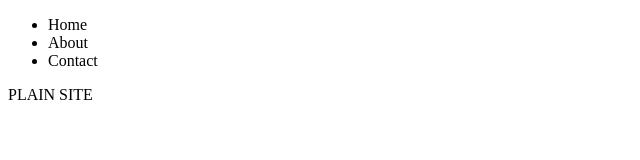
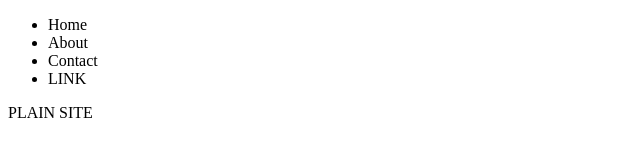
Before and after one commit to starter-dev/git-practice, a plain HTML site: page index.html in a window 1280 px wide. Shown: the whole page, without its empty margins (0-640 px from the left). Drawn offline with Linux system fonts and the light colour scheme.

Commit message:
Add another link in navbar

```diff
--- a/index.html
+++ b/index.html
@@ -10,6 +10,7 @@
         <li>Home</li>
         <li>About</li>
         <li>Contact</li>
+        <li>LINK</li>
     </ul>
     PLAIN SITE
 </body>
```
